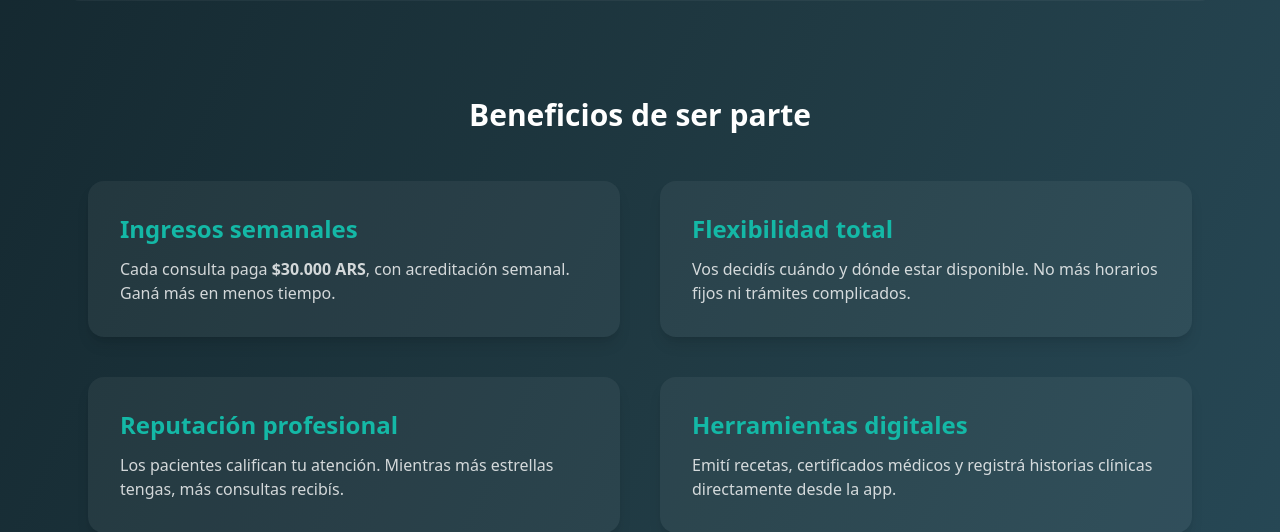
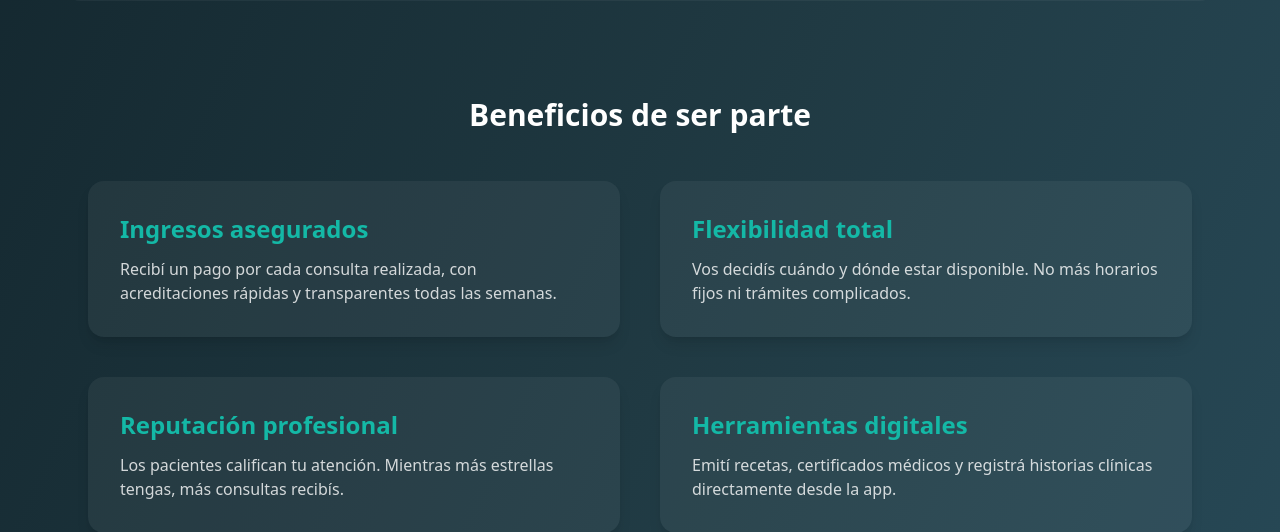
Before and after one commit to NahunMenem/DOCYA-RAILWAY, a FastAPI app: page / in a window 1280 px wide. Shown: the part 981-1513 px from the top of the page. Run offline with FastAPI, Linux system fonts and the light colour scheme; parts of the project's set-up code (start-up, migrations or seed data) failed here and were passed over; some libraries are stand-ins or nearby versions.

Commit message:
Update docya.html

```diff
--- a/templates/docya.html
+++ b/templates/docya.html
@@ -45,8 +45,9 @@
     <h2 class="text-3xl font-bold text-center mb-12">Beneficios de ser parte</h2>
     <div class="grid grid-cols-1 md:grid-cols-2 gap-10">
       <div class="bg-white/5 rounded-2xl p-8 shadow-lg hover:bg-white/10 transition">
-        <h3 class="text-2xl font-semibold mb-3 text-[#14B8A6]">Ingresos semanales</h3>
-        <p class="text-white/80">Cada consulta paga <strong>$30.000 ARS</strong>, con acreditación semanal. Ganá más en menos tiempo.</p>
+        <h3 class="text-2xl font-semibold mb-3 text-[#14B8A6]">Ingresos asegurados</h3>
+        <p class="text-white/80">Recibí un pago por cada consulta realizada, con acreditaciones rápidas y transparentes todas las semanas.</p>
+
       </div>
       <div class="bg-white/5 rounded-2xl p-8 shadow-lg hover:bg-white/10 transition">
         <h3 class="text-2xl font-semibold mb-3 text-[#14B8A6]">Flexibilidad total</h3>
```
